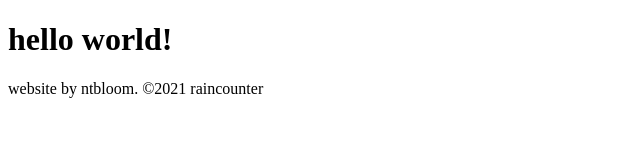
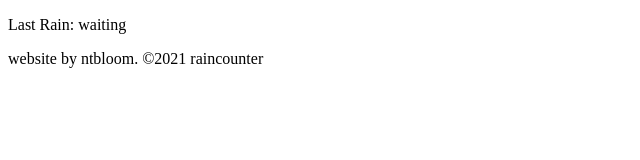
Before and after one commit to ntbloom/raincounter, a React app in the folder frontend/: page / in a window 1280 px wide. Shown: the whole page, without its empty margins (0-640 px from the left). Built offline with nearby package versions, Linux system fonts and the light colour scheme; no server answers.

Commit message:
getting data from API

```diff
--- a/frontend/public/index.html
+++ b/frontend/public/index.html
@@ -5,6 +5,7 @@
   <meta charset="utf-8" />
   <meta name="viewport" content="width=device-width, initial-scale=1" />
   <title>raincounter</title>
+  <link rel="icon" href="data:,"> <!-- TODO: add favicon later -->
 </head>
 
 <body>
--- a/frontend/src/components/Main.tsx
+++ b/frontend/src/components/Main.tsx
@@ -1,8 +1,17 @@
 import React from 'react';
+import DataGetter from '../lib/data/getData';
+
+import { LastRain, LastRainProps } from './lastRain';
+
+const data = new DataGetter();
 
 const main: JSX.Element = (
   <div>
-    <h1>hello world!</h1>
+    <LastRain
+      url={data.lastRainURL}
+      lastRainMM={0}
+      lastRainDuration={0}
+    ></LastRain>
   </div>
 );
 
--- /dev/null
+++ b/frontend/src/components/lastRain.tsx
@@ -0,0 +1,58 @@
+import React, { FC } from 'react';
+
+type lastRainData = {
+  timestamp: Date;
+};
+
+interface LastRainProps {
+  url: string;
+  lastRainMM: number;
+  lastRainDuration: number;
+}
+
+interface LastRainState {
+  date: Date | string;
+}
+
+class LastRain extends React.Component<LastRainProps, LastRainState> {
+  constructor(props: LastRainProps) {
+    super(props);
+    this.state = {
+      date: 'waiting',
+    };
+  }
+  componentDidMount() {
+    let cors: RequestMode = 'cors';
+    const args = {
+      mode: cors,
+      method: 'GET',
+      headers: {
+        'content-type': 'application/json',
+      },
+    };
+    const url = this.props.url;
+    console.log(url);
+    fetch(url, args)
+      .then((response) => {
+        return response.json();
+      })
+      .then((data) => {
+        console.log(`data=${data}`);
+        const val = (data as lastRainData).timestamp;
+        this.setState({ date: val });
+      })
+      .catch((err) => {
+        console.error(err);
+      });
+  }
+
+  render() {
+    return (
+      <div>
+        <p>Last Rain: {this.state.date}</p>
+      </div>
+    );
+  }
+}
+
+export { LastRain, LastRainProps };
--- a/frontend/src/lib/getData.ts
+++ b/frontend/src/lib/data/getData.ts
@@ -19,19 +19,23 @@ async function getUrl(url: string): Promise<Response> {
   return val;
 }
 
-class GetData {
+class DataGetter {
   baseUrl: string;
+  lastRainURL: string;
 
   constructor() {
     this.baseUrl = ip;
+    this.lastRainURL = `${this.baseUrl}/lastRain`;
   }
 
   // get last rain value
   async getLastRain(): Promise<object> {
     const url = `${this.baseUrl}/lastRain`;
+    console.log(`url=${url}`);
     const data = await getUrl(url);
+    console.log(data);
     return data;
   }
 }
 
-export default GetData;
+export default DataGetter;
```
Also changed, not shown: frontend/src/lib/data/ipAddress.ts (renamed from frontend/src/lib/ipAddress.ts).
